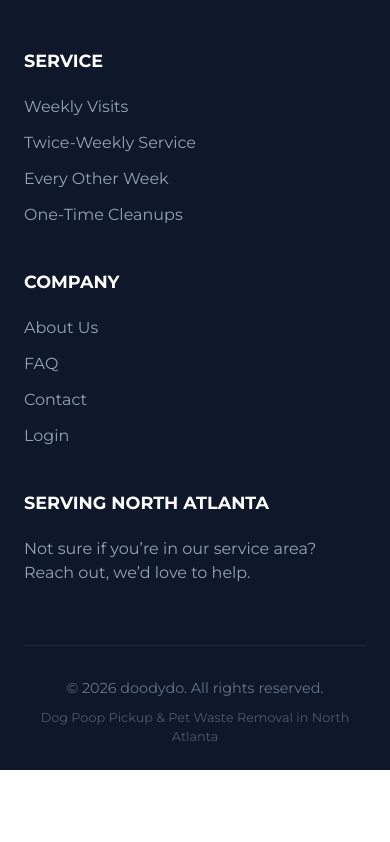
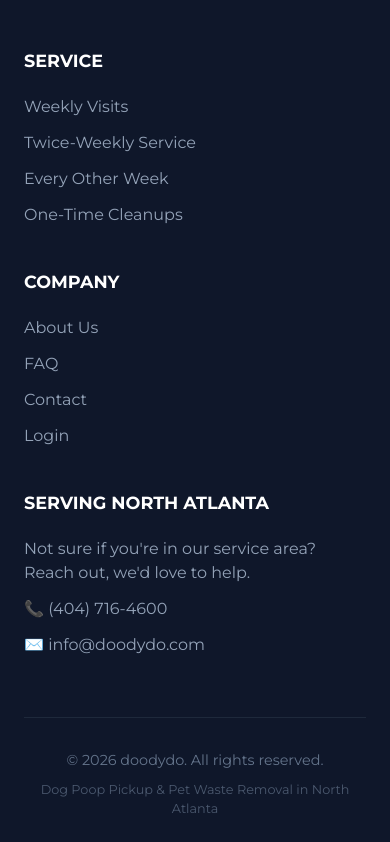
Before and after one commit to Nelocode/doodydo, a Next.js app: page / in a window 390 px wide. Shown: the part 8816-9658 px from the top of the page. Before the commit the page ends 9586 px from the top, so only its background shows below. Built offline with nearby package versions, Linux system fonts and the light colour scheme.

Commit message:
feat: add phone and email contact info to footer

```diff
--- a/src/components/Footer.module.css
+++ b/src/components/Footer.module.css
@@ -53,6 +53,16 @@
 .contactInfo p {
     margin-bottom: 0.75rem;
     color: #94a3b8;
+}
+
+.contactLink {
+    color: #94a3b8;
+    text-decoration: none;
+    transition: color 0.2s;
+}
+
+.contactLink:hover {
+    color: var(--primary-orange);
 }
 
 .copyright {
--- a/src/components/Footer.tsx
+++ b/src/components/Footer.tsx
@@ -55,8 +55,17 @@
                         <div className="column">
                             <h3 className={styles.columnTitle}>Serving North Atlanta</h3>
                             <div className={styles.contactInfo}>
-                                <p>Not sure if you’re in our service area? Reach out, we’d love to help.</p>
-                                {/* <p>📞 (555) 123-4567</p> */}
+                                <p>Not sure if you&apos;re in our service area? Reach out, we&apos;d love to help.</p>
+                                <p>
+                                    <a href="tel:+14047164600" className={styles.contactLink}>
+                                        📞 (404) 716-4600
+                                    </a>
+                                </p>
+                                <p>
+                                    <a href="mailto:info@doodydo.com" className={styles.contactLink}>
+                                        ✉️ info@doodydo.com
+                                    </a>
+                                </p>
                             </div>
                         </div>
 
@@ -65,7 +74,7 @@
                     <div className={styles.copyright}>
                         <p>&copy; {new Date().getFullYear()} doodydo. All rights reserved.</p>
                         <p style={{ marginTop: '0.5rem', fontSize: '0.8rem', opacity: 0.7 }}>
-                            Dog Poop Pickup & Pet Waste Removal in North Atlanta
+                            Dog Poop Pickup &amp; Pet Waste Removal in North Atlanta
                         </p>
                     </div>
                 </div>
```
